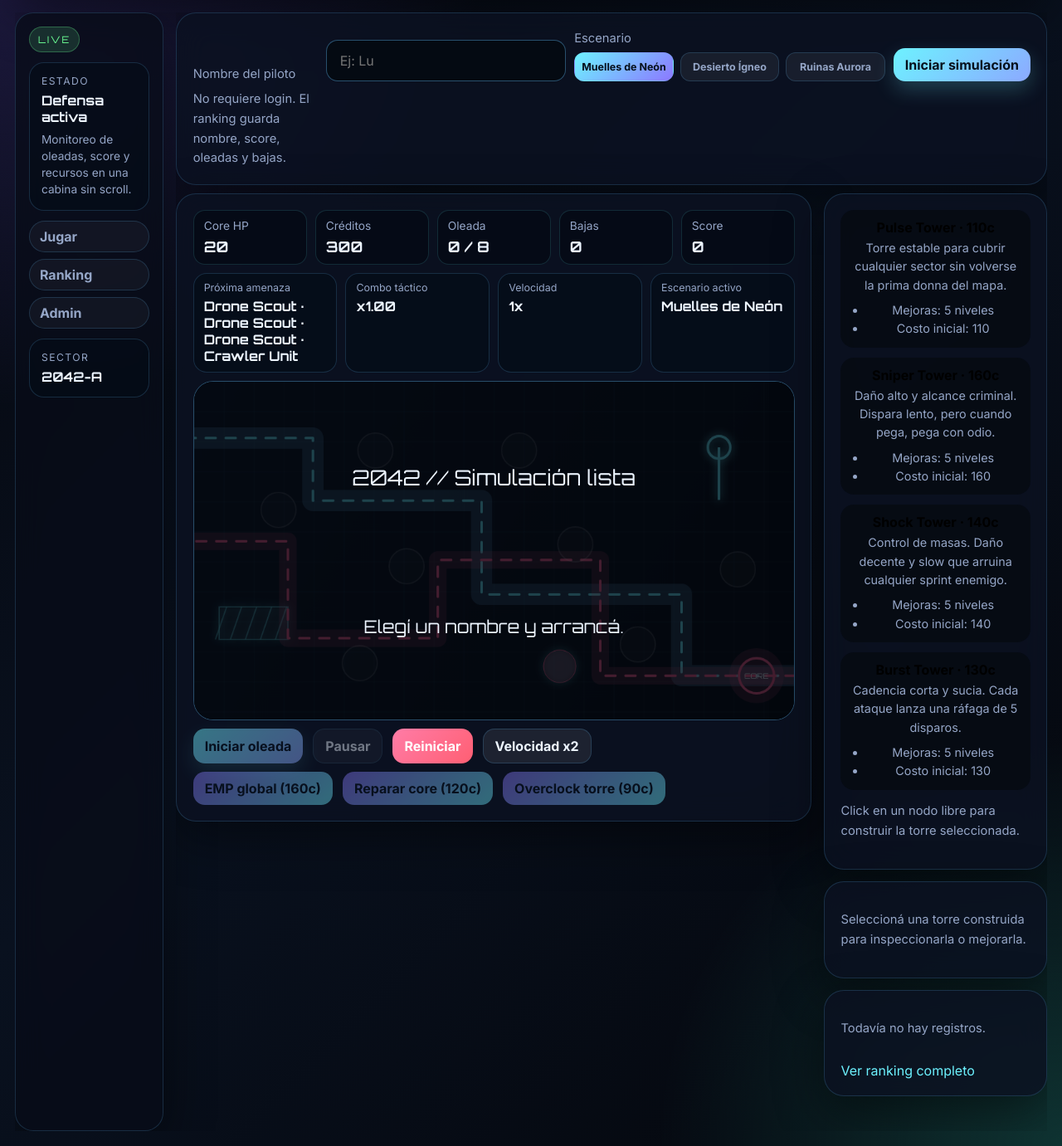
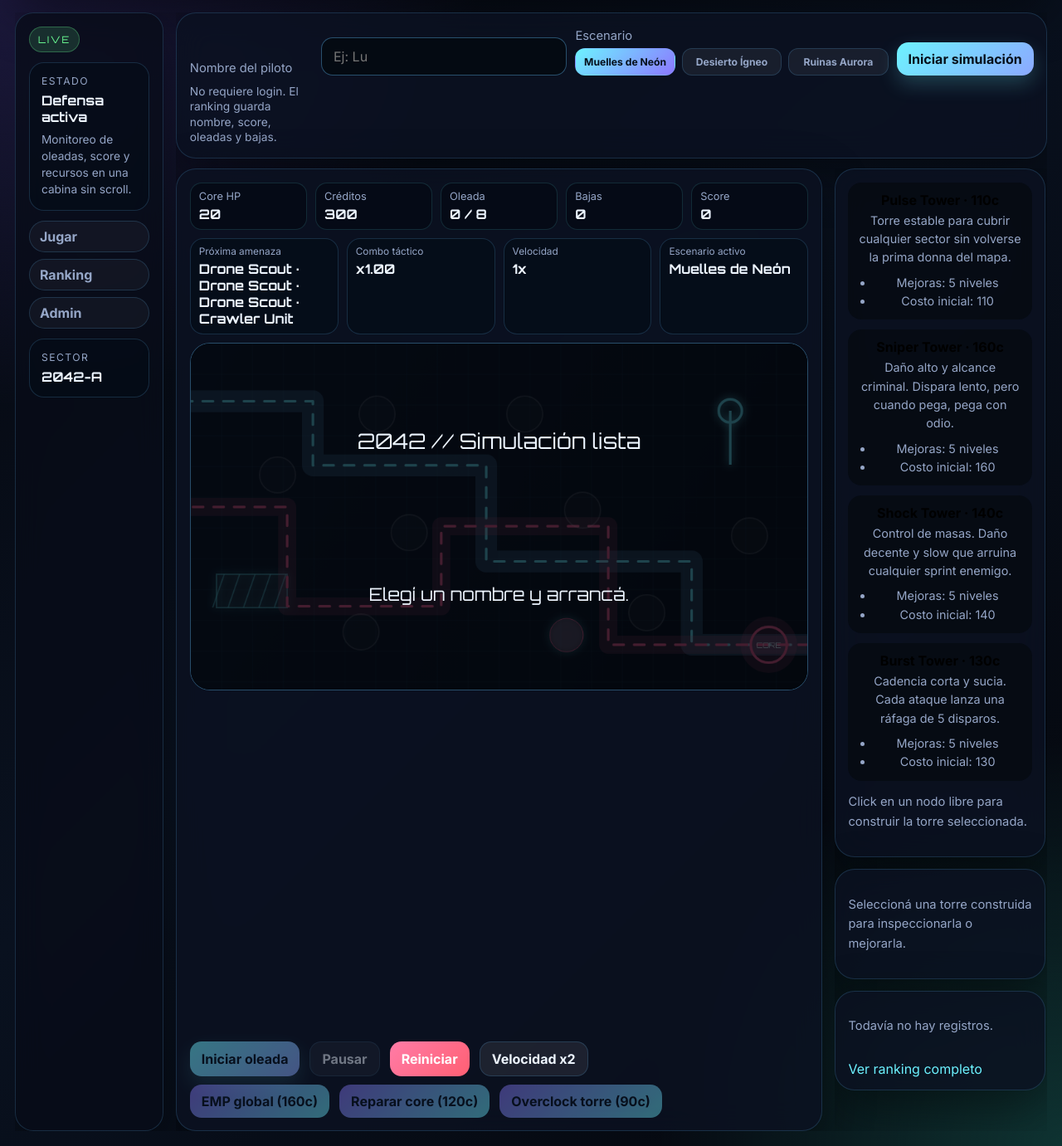
Before and after one commit to lu-developer476/2042, a Django app: page / in a window 1280 px wide. Shown: the part 94-1475 px from the top of the page at 83% size. Run offline with Django 5.2, Linux system fonts and the light colour scheme; data that the repository does not hold is empty.

Commit message:
Fix game viewport layout (#6)

```diff
--- a/game/static/game/css/styles.css
+++ b/game/static/game/css/styles.css
@@ -118,10 +118,13 @@ button, input { font: inherit; }
   min-width: 0;
   min-height: 0;
   overflow: hidden;
+  display: grid;
+  grid-template-rows: auto minmax(0, 1fr);
+  gap: clamp(8px, 1vw, 12px);
 }
 
 .setup-panel {
-  margin-bottom: 10px;
+  margin-bottom: 0;
 }
 
 .setup-panel,
@@ -136,22 +139,22 @@ button, input { font: inherit; }
 
 .setup-panel,
 .card,
-.game-panel { padding: clamp(12px, 1.5vw, 22px); }
+.game-panel { padding: clamp(10px, 1.2vw, 16px); }
 
 .setup-fields {
   display: grid;
-  grid-template-columns: minmax(150px, 0.6fr) minmax(250px, 1.2fr) auto auto;
+  grid-template-columns: minmax(130px, 0.55fr) minmax(220px, 1.1fr) minmax(360px, 1.4fr) auto;
   gap: 10px;
   align-items: end;
 }
-.setup-fields .microcopy { margin: 0; align-self: center; }
-.scenario-picker { display: grid; grid-template-columns: repeat(3, minmax(0, 1fr)); gap: 8px; margin-top: 8px; }
-.scenario-chip { padding: 9px 8px; border-radius: 12px; border: 1px solid var(--line); background: rgba(255,255,255,0.06); color: var(--muted); cursor: pointer; font-size: 0.78rem; font-weight: 800; }
+.setup-fields .microcopy { margin: 0; align-self: center; font-size: 0.86rem; line-height: 1.35; }
+.scenario-picker { display: grid; grid-template-columns: repeat(3, minmax(0, 1fr)); gap: 8px; margin-top: 6px; }
+.scenario-chip { padding: 8px; border-radius: 12px; border: 1px solid var(--line); background: rgba(255,255,255,0.06); color: var(--muted); cursor: pointer; font-size: 0.76rem; font-weight: 800; }
 .scenario-chip.active { color: #06101b; background: linear-gradient(135deg, var(--cyan), var(--violet)); }
 .label { color: var(--muted); font-size: 0.92rem; }
 .input {
   width: 100%;
-  padding: 14px 16px;
+  padding: 12px 14px;
   border-radius: 14px;
   border: 1px solid var(--line-strong);
   background: rgba(5, 10, 18, 0.9);
@@ -159,10 +162,18 @@ button, input { font: inherit; }
 }
 
 .content-grid {
+  min-height: 0;
   display: grid;
-  grid-template-columns: minmax(0, 1fr) clamp(250px, 21vw, 330px);
+  grid-template-columns: minmax(0, 1fr) clamp(240px, 20vw, 310px);
   gap: clamp(10px, 1.2vw, 16px);
-  align-items: start;
+  align-items: stretch;
+}
+
+.game-panel {
+  min-height: 0;
+  display: grid;
+  grid-template-rows: auto auto minmax(0, 1fr) auto auto;
+  align-content: stretch;
 }
 
 .hud-grid {
@@ -173,13 +184,13 @@ button, input { font: inherit; }
 }
 
 .hud-item {
-  padding: 10px 12px;
+  padding: 8px 10px;
   border-radius: 14px;
   background: rgba(5, 11, 22, 0.88);
   border: 1px solid rgba(109, 242, 255, 0.14);
 }
-.hud-item span { display: block; font-size: 0.86rem; color: var(--muted); margin-bottom: 6px; }
-.hud-item strong { font-size: 1.12rem; font-family: 'Orbitron', sans-serif; }
+.hud-item span { display: block; font-size: 0.8rem; color: var(--muted); margin-bottom: 4px; }
+.hud-item strong { font-size: 1rem; font-family: 'Orbitron', sans-serif; }
 
 .intel-strip {
   display: grid;
@@ -188,19 +199,21 @@ button, input { font: inherit; }
   margin-bottom: 10px;
 }
 .intel-strip > div {
-  padding: 9px 12px;
+  padding: 8px 10px;
   border: 1px solid var(--line);
   border-radius: 16px;
   background: rgba(5, 11, 22, 0.56);
 }
-.intel-strip span { display: block; color: var(--muted); font-size: 0.78rem; margin-bottom: 5px; }
+.intel-strip span { display: block; color: var(--muted); font-size: 0.74rem; margin-bottom: 4px; }
 .intel-strip strong { font-family: 'Orbitron', sans-serif; }
 
 .battlefield-wrap {
   position: relative;
-  width: min(100%, calc((100vh - 470px) * 16 / 9));
+  width: min(100%, max(320px, calc((100vh - 430px) * 16 / 9)));
   min-width: min(100%, 320px);
+  max-height: 100%;
   margin: 0 auto;
+  aspect-ratio: 16 / 9;
   border-radius: clamp(14px, 2vw, 24px);
   overflow: hidden;
   border: 1px solid var(--line-strong);
@@ -209,9 +222,8 @@ button, input { font: inherit; }
 
 #battlefield {
   width: 100%;
-  height: auto;
+  height: 100%;
   display: block;
-  aspect-ratio: 16 / 9;
 }
 
 .overlay-message {
@@ -252,7 +264,7 @@ button, input { font: inherit; }
 .button.ability { background: linear-gradient(135deg, rgba(140,120,255,0.9), rgba(109,242,255,0.9)); color: #06101b; }
 .button.small { width: 100%; padding: 10px 12px; margin-top: 12px; }
 
-.sidebar { display: grid; gap: clamp(10px, 1.1vw, 14px); min-height: 0; }
+.sidebar { display: grid; gap: clamp(10px, 1.1vw, 14px); min-height: 0; align-content: start; overflow-y: auto; padding-right: 2px; }
 .card h2 { font-family: 'Orbitron', sans-serif; margin-top: 0; }
 .microcopy { color: var(--muted); font-size: 0.92rem; line-height: 1.6; }
 
@@ -296,7 +308,7 @@ td { color: var(--muted); }
   .content-grid { grid-template-columns: minmax(0, 1fr) minmax(220px, 280px); }
   .setup-fields { grid-template-columns: repeat(2, minmax(0, 1fr)); }
   .hud-grid { grid-template-columns: repeat(5, minmax(84px, 1fr)); }
-  .battlefield-wrap { width: min(100%, calc((100vh - 510px) * 16 / 9)); }
+  .battlefield-wrap { width: min(100%, max(300px, calc((100vh - 470px) * 16 / 9))); }
   .sidebar { grid-template-columns: repeat(2, minmax(0, 1fr)); }
   .leaderboard-card { grid-column: 1 / -1; }
 }
```
